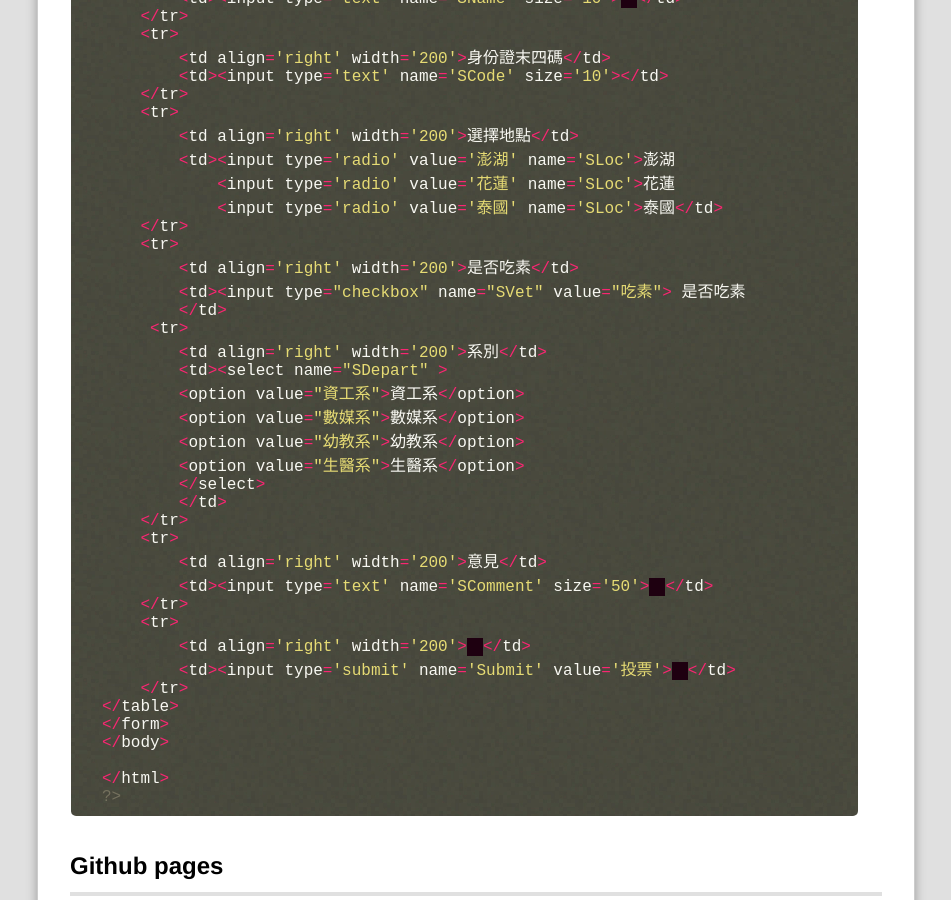
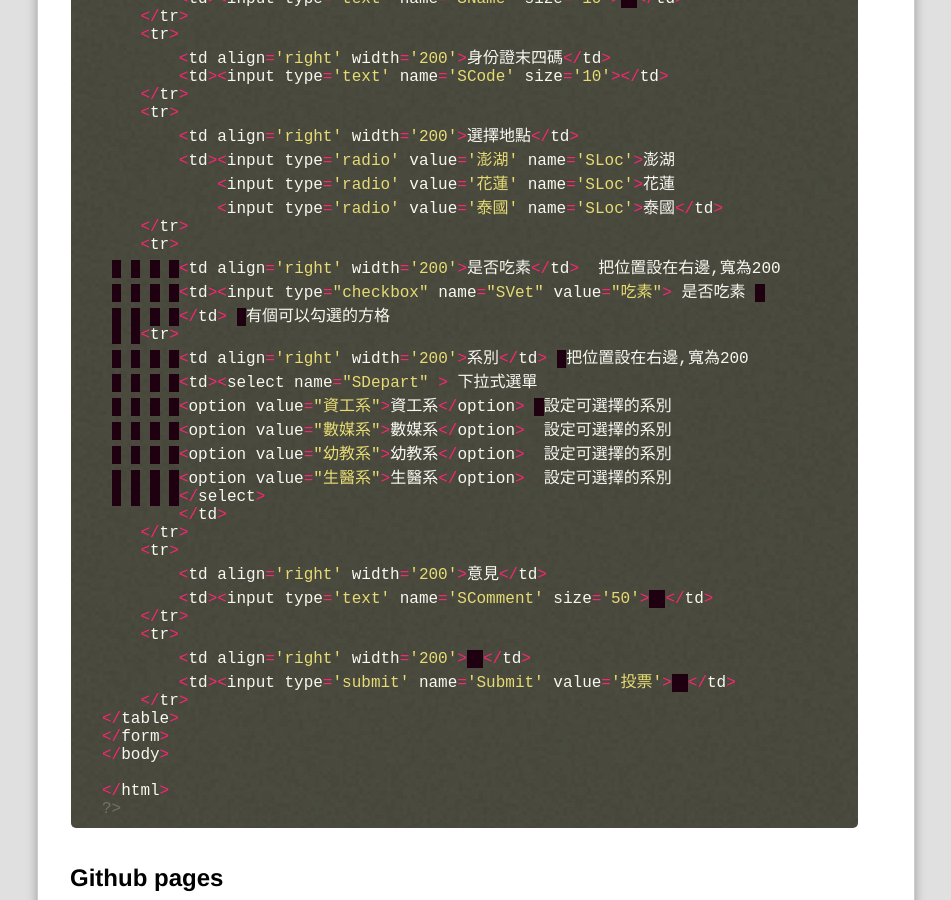
Before and after one commit to PeiyuChang/webcourse, a Jekyll site: the page built from _posts/2017-10-25-Class6.md, in a window 1280 px wide and 900 px high, scrolled down 1220 px. Shown: the whole window, without its empty margins (18-969 px from the left). Built offline with Jekyll 4.4.1, drawn with Linux system fonts in a browser that asks for light colours; Markdown is read by kramdown in place of the engine named in the settings; comment, search, counter and statistics services are not loaded.

Commit message:
Update 2017-10-25-Class6.md

```diff
--- a/_posts/2017-10-25-Class6.md
+++ b/_posts/2017-10-25-Class6.md
@@ -50,17 +50,17 @@ github帳號及使用github做blog。。
             <input type='radio' value='泰國' name='SLoc'>泰國</td>
     </tr>
     <tr>
-        <td align='right' width='200'>是否吃素</td>
-        <td><input type="checkbox" name="SVet" value="吃素"> 是否吃素
-        </td>
-     <tr>
-        <td align='right' width='200'>系別</td>
-        <td><select name="SDepart" >
-        <option value="資工系">資工系</option>
-        <option value="數媒系">數媒系</option>
-        <option value="幼教系">幼教系</option>
-        <option value="生醫系">生醫系</option>
-        </select>
+        <td align='right' width='200'>是否吃素</td>  把位置設在右邊,寬為200
+        <td><input type="checkbox" name="SVet" value="吃素"> 是否吃素
+        </td>  有個可以勾選的方格
+    <tr>
+        <td align='right' width='200'>系別</td>  把位置設在右邊,寬為200
+        <td><select name="SDepart" > 下拉式選單
+        <option value="資工系">資工系</option>  設定可選擇的系別
+        <option value="數媒系">數媒系</option>  設定可選擇的系別
+        <option value="幼教系">幼教系</option>  設定可選擇的系別
+        <option value="生醫系">生醫系</option>  設定可選擇的系別
+        </select>
         </td>
     </tr>
     <tr>
```
